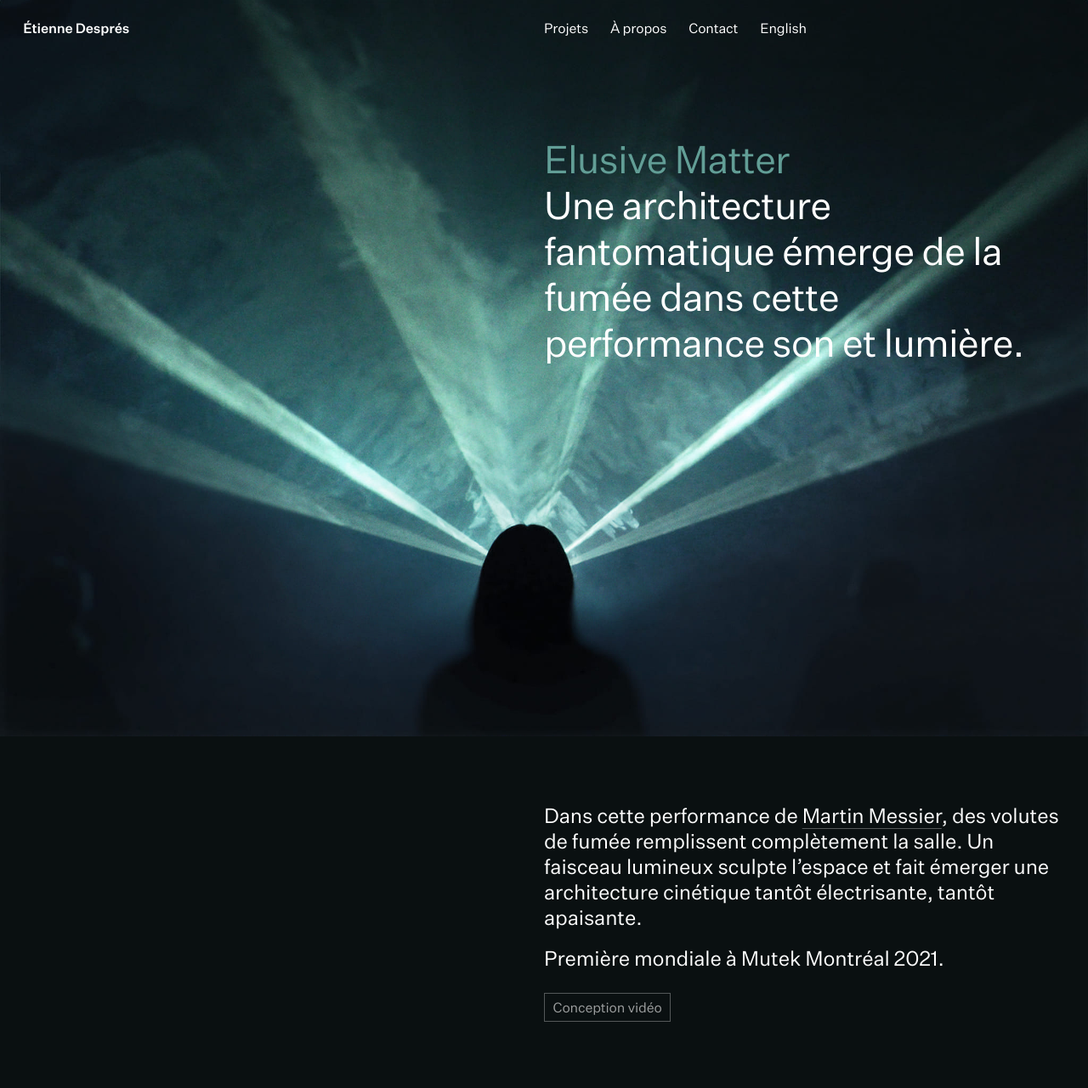
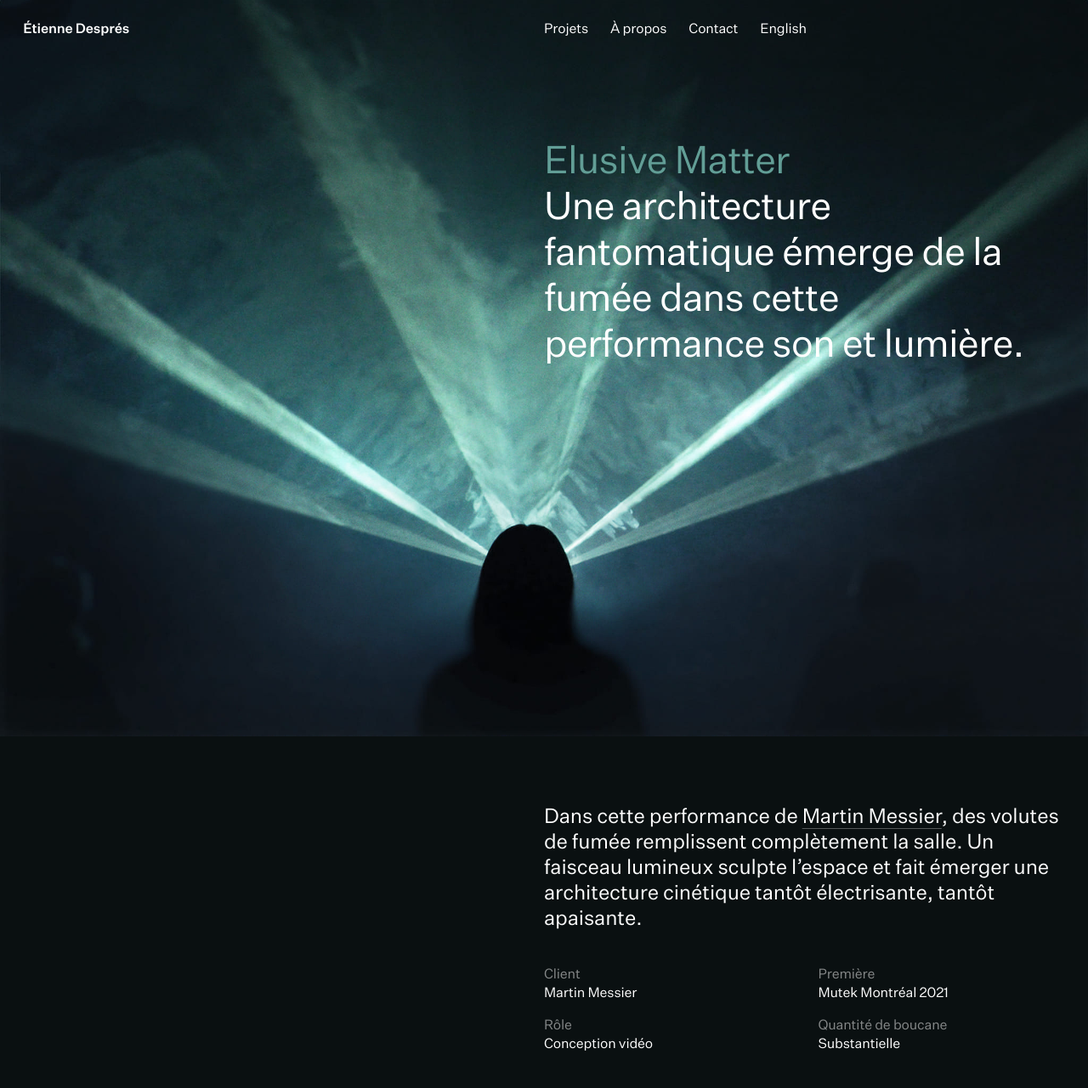
Before and after one commit to etienne/etienne, a Jekyll site: the page built from _projects-fr/elusive-matter.html, in a window 1280 px wide. Shown: the top 1281 px of the page at 85% size. Built offline with Jekyll 4.4.1, drawn with Linux system fonts in a browser that asks for light colours; grey boxes are pictures that could not be loaded.

Commit message:
Tweak credit styles

```diff
--- a/_includes/credits.html
+++ b/_includes/credits.html
@@ -1,6 +1,8 @@
 <dl class="credits">
   {% for credit in page.credits %}
+  <div>
     <dt>{{ credit.title }}</dt>
     <dd>{{ credit.name }}</dd>
+  </div>
   {% endfor %}
 </dl>
--- a/_projects-fr/elusive-matter.html
+++ b/_projects-fr/elusive-matter.html
@@ -6,6 +6,15 @@ published: true
 language: fr
 layout: project
 tags: [Conception vidéo]
+credits:
+  - title: Client
+    name: Martin Messier
+  - title: Rôle
+    name: Conception vidéo
+  - title: Première
+    name: Mutek Montréal 2021
+  - title: Quantité de boucane
+    name: Substantielle
 ---
 
 {% include hero.html alt="Photo de la performance Elusive Matter" %}
@@ -13,8 +22,7 @@ tags: [Conception vidéo]
 <section>
   <div class="text">
     <p>Dans cette performance de <a href="https://martinmessier.art/projets-artiste-martin-messier.html">Martin Messier</a>, des volutes de fumée remplissent complètement la salle. Un faisceau lumineux sculpte l’espace et fait émerger une architecture cinétique tantôt électrisante, tantôt apaisante.</p>
-    <p>Première mondiale à Mutek Montréal 2021.</p>
-    {% include tags.html %}
+    {% include credits.html %}
   </div>
 </section>
 
--- a/_sass/credits.scss
+++ b/_sass/credits.scss
@@ -1,4 +1,12 @@
 dl.credits {
+  columns: 2;
+  column-gap: 2rem;
+  margin-top: 2.5rem;
+
+  div {
+    break-inside: avoid-column;
+  }
+
   dt {
     opacity: 0.5;
   }
```
